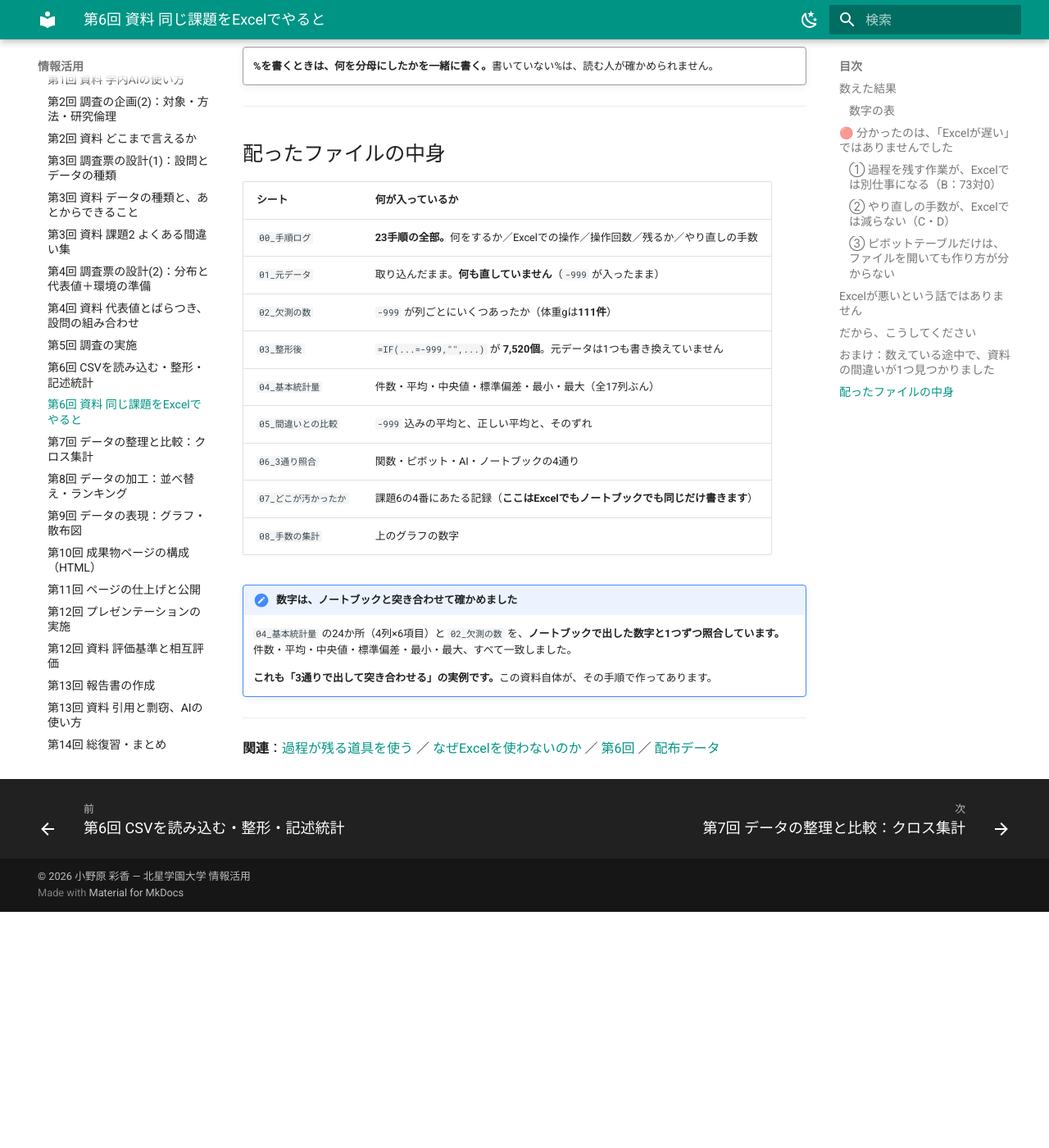
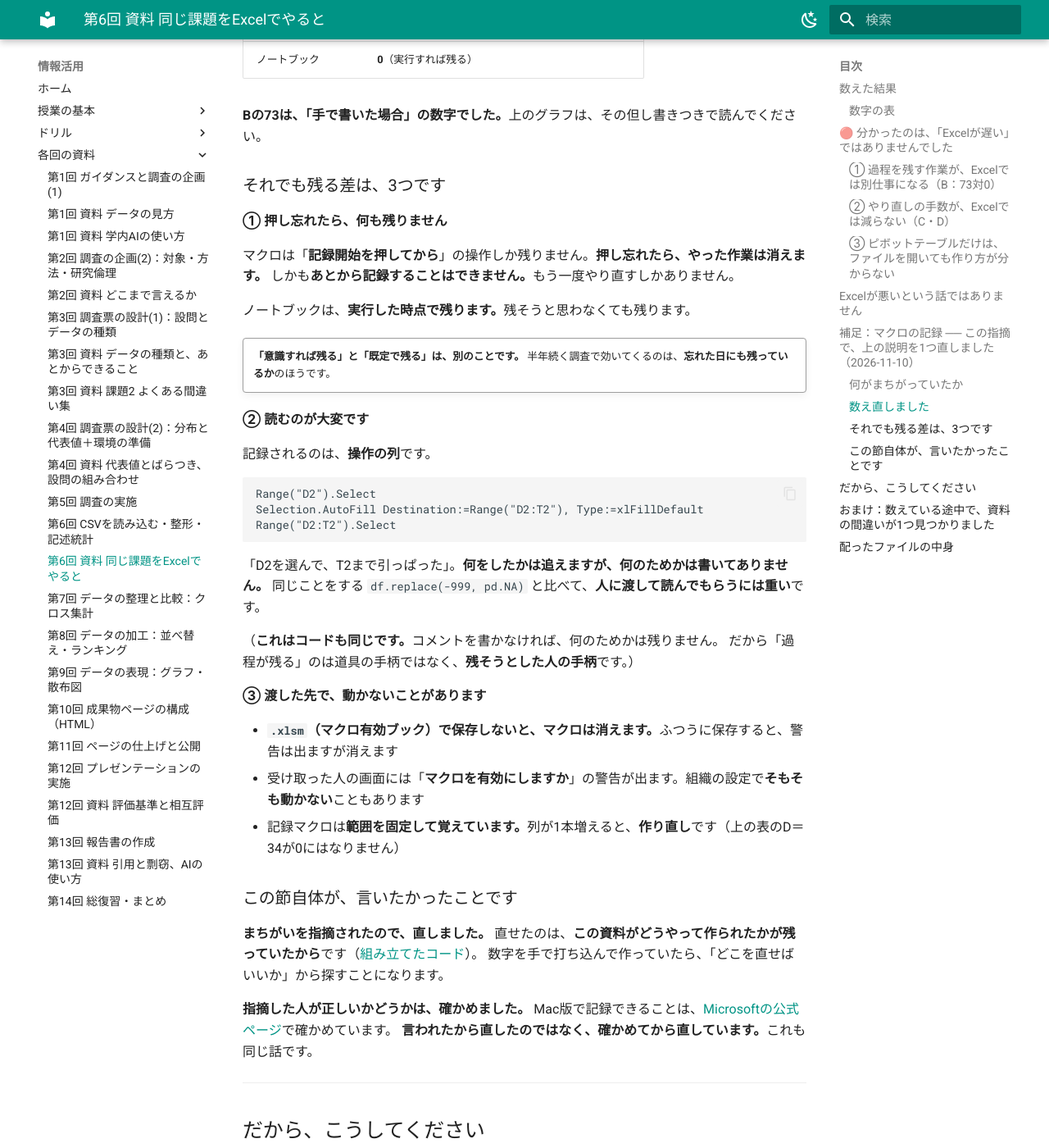
Before and after one commit to aonoa68/joho-katsuyo, an MkDocs documentation site: the page built from docs/week06-excel.md, in a window 1280 px wide and 1400 px high, scrolled down 4898 px. Shown: the whole window at 82% size. Built offline with MkDocs 1.6.1 and Material for MkDocs 9.7.7, drawn with Linux system fonts in a browser that asks for light colours; a script that is not in the unit is left out; before the commit the page ends 6010 px from its top, so only the background shows below that; some of the changed text lies outside the part shown.

Commit message:
第6回 Excel版: 「マクロの記録」の指摘を受けて、誤りを訂正
「ピボットテーブルだけはどうやっても渡せない」と書いていたが、誤り。
Excelの「マクロの記録」はGUIの操作をVBAとして記録でき、ピボットの
作成（行・列・値の設定を含む）も記録される。Mac版でも開発タブから
使える（Microsoft公式で確認）。

- ③の表とその前後の本文を訂正
- B（過程を残すための追加作業）の 73 は「手順ログを手で書く場合」で
  あることを明記。マクロで記録する場合は 9 操作
- 補足の節を追加：それでも残る差は ①押し忘れたら残らない（あとから
  記録はできない）②記録されるのは操作の列で、何のためかは残らない
  ③.xlsm が必要・受け取る側に警告・範囲が固定なので列が増えると作り直し
- 08_手数の集計 に B'（マクロの記録を使う）= 9 の行と但し書きを追加

Office スクリプト（Web版）は本学で使えるか確認できなかったため記載しない。

Co-Authored-By: Claude Opus 5 <noreply@anthropic.com>
Claude-Session: https://claude.ai/code/session_01491iACNdyWdrViehZyTRv6

````diff
--- a/docs/data/week06_excel_counts.json
+++ b/docs/data/week06_excel_counts.json
@@ -6,6 +6,7 @@
   "excel": {
     "calc": 76,
     "log": 73,
+    "log_macro": 9,
     "total": 149,
     "row_add": 8,
     "col_add": 34
--- a/docs/week06-excel.md
+++ b/docs/week06-excel.md
@@ -59,7 +59,7 @@
 <div class="hb-t">B　🔴 過程を残すための追加作業</div>
 <div class="hb-r"><span class="hb-k">Excel</span><span class="hb-b"><i style="width:91.3%;background:var(--s1)"></i></span><span class="hb-v">73</span></div>
 <div class="hb-r"><span class="hb-k">ノートブック</span><span class="hb-b"><i style="width:0;background:var(--s2)"></i></span><span class="hb-v">0</span></div>
-<div class="hb-n">Excelは「手順ログ」を手で書かないと過程が残らない。ノートブックは実行すれば勝手に残る</div>
+<div class="hb-n">Excelは「手順ログ」を手で書いた場合。<strong>マクロで記録すれば9操作まで下がる</strong>（下の補足）。ノートブックは実行すれば勝手に残る</div>
 </div>
 
 <div class="hb">
@@ -86,6 +86,11 @@
 | **A+B** 1回やり切るまでの操作 | **149** | **14** | +135 |
 | **C** 回答が1件増えたときの操作 | 8 | 2 | +6 |
 | **D** 設問が1つ増えたときの操作 | **34** | **0** | +34 |
+
+!!! warning "Bには、もう1つのやり方があります（2026-11-10 追記）"
+    **B の 73 は「手順ログを手で書いた場合」です。**
+    Excelには「**マクロの記録**」があり、**GUIの操作をそのままコードとして記録できます。**
+    それを使えば、Bは **73 → 9操作**まで下がります。→ [補足](#macro)
 
 !!! note "数え方"
     **操作＝クリック1回・ドラッグ1回・ダイアログの選択1回・数式やことばの入力1回。**
@@ -142,7 +147,7 @@ Excelの `=IF(...)` は、**1つのセルのことしか言っていません。
 | 出し方 | 半年後に、どう出したか言えるか |
 |---|---|
 | Excelの関数 | ✅ セルをクリックすれば数式が見える |
-| **ピボットテーブル** | ❌ **表は残るが、作り方は残らない** |
+| **ピボットテーブル** | **マクロで記録していれば ✅／していなければ ❌**（[補足](#macro)） |
 | AIに聞く | △ **やり取りを貼れば**残る。貼らなければ残らない |
 | ノートブック | ✅ コードと出力がそのまま残る |
 
@@ -168,7 +173,7 @@ Excelの `=IF(...)` は、**1つのセルのことしか言っていません。
     **残せるかどうかではなく、「人に渡せるか」で決めています。**
 
 コードは、そのまま貼って渡せます。**クエリの中身やテーブルの設定を人に渡して読んでもらうのは、それよりずっと大変です。**
-そして**ピボットだけは、どうやっても渡せません。**
+そして**ピボットは、記録していなければ渡せません。**（記録すれば渡せます。次の節）
 
 !!! note "正直に書いておきます：このファイルは、スクリプトで組み立てました"
     配った `.xlsx` は、**手でクリックして作ったのではありません。**
@@ -178,6 +183,83 @@ Excelの `=IF(...)` は、**1つのセルのことしか言っていません。
     そしてこの作り方なら、**もう一度まったく同じファイルを出せます。**手で作ると、それができません。
 
     つまり ―― **この資料自体が、言っていることの実例になっています。**
+
+---
+
+## 補足：マクロの記録 ── この指摘で、上の説明を1つ直しました（2026-11-10） { #macro }
+
+**この資料を読んだ人から、こう言われました。**
+
+> 「Excelには、**GUIの操作をマクロで記録する**機能がありましたよね」
+
+**そのとおりです。**そして、**私が最初に書いていた説明はまちがっていました。**
+
+### 何がまちがっていたか
+
+**「ピボットテーブルだけは、どうやっても渡せない」と書いていました。**これは誤りです。
+
+Excelの「**マクロの記録**」は、**マウスでやった操作を、そのままコードに書き起こします。**
+ピボットテーブルの作成も記録できます。**行に何を置き、値を合計にしたか平均にしたかまで、コードに出ます。**
+
+記録したマクロは、ファイルと一緒に渡せます。もう一度実行すれば、同じ表が出ます。
+**この授業の基準（「手順を人に渡せるか」）を、これは満たしています。**
+
+Mac版のExcelでも使えます（Excel > 環境設定 > リボンとツールバー > **開発** にチェック → 開発タブ → **マクロの記録**）。
+
+### 数え直しました
+
+| | 操作 |
+|---|---|
+| 手順ログを手で書く | **73** |
+| **マクロで記録する** | **9**（記録開始2＋名前2＋記録終了1＋`.xlsm` で保存4） |
+| ノートブック | **0**（実行すれば残る） |
+
+**Bの73は、「手で書いた場合」の数字でした。**上のグラフは、その但し書きつきで読んでください。
+
+### それでも残る差は、3つです
+
+**① 押し忘れたら、何も残りません**
+
+マクロは「**記録開始を押してから**」の操作しか残りません。**押し忘れたら、やった作業は消えます。**
+しかも**あとから記録することはできません。**もう一度やり直すしかありません。
+
+ノートブックは、**実行した時点で残ります。**残そうと思わなくても残ります。
+
+!!! quote ""
+    **「意識すれば残る」と「既定で残る」は、別のことです。**
+    半年続く調査で効いてくるのは、**忘れた日にも残っているか**のほうです。
+
+**② 読むのが大変です**
+
+記録されるのは、**操作の列**です。
+
+```vba
+Range("D2").Select
+Selection.AutoFill Destination:=Range("D2:T2"), Type:=xlFillDefault
+Range("D2:T2").Select
+```
+
+「D2を選んで、T2まで引っぱった」。**何をしたかは追えますが、何のためかは書いてありません。**
+同じことをする `df.replace(-999, pd.NA)` と比べて、**人に渡して読んでもらうには重い**です。
+
+（**これはコードも同じです。**コメントを書かなければ、何のためかは残りません。
+だから「過程が残る」のは道具の手柄ではなく、**残そうとした人の手柄**です。）
+
+**③ 渡した先で、動かないことがあります**
+
+- **`.xlsm`（マクロ有効ブック）で保存しないと、マクロは消えます。**ふつうに保存すると、警告は出ますが消えます
+- 受け取った人の画面には「**マクロを有効にしますか**」の警告が出ます。組織の設定で**そもそも動かない**こともあります
+- 記録マクロは**範囲を固定して覚えています。**列が1本増えると、**作り直し**です（上の表のD＝34が0にはなりません）
+
+### この節自体が、言いたかったことです
+
+**まちがいを指摘されたので、直しました。**
+直せたのは、**この資料がどうやって作られたかが残っていたから**です（[組み立てたコード](data/build_week06_excel.py)）。
+数字を手で打ち込んで作っていたら、「どこを直せばいいか」から探すことになります。
+
+**指摘した人が正しいかどうかは、確かめました。**
+Mac版で記録できることは、[Microsoftの公式ページ](https://support.microsoft.com/ja-jp/excel/use-the-developer-tab-to-create-or-delete-a-macro-in-excel-for-mac)で確かめています。
+**言われたから直したのではなく、確かめてから直しています。**これも同じ話です。
 
 ---
 
````
Also changed, not shown: docs/data/build_week06_excel.py (+19 -8 lines), 1 other file.
